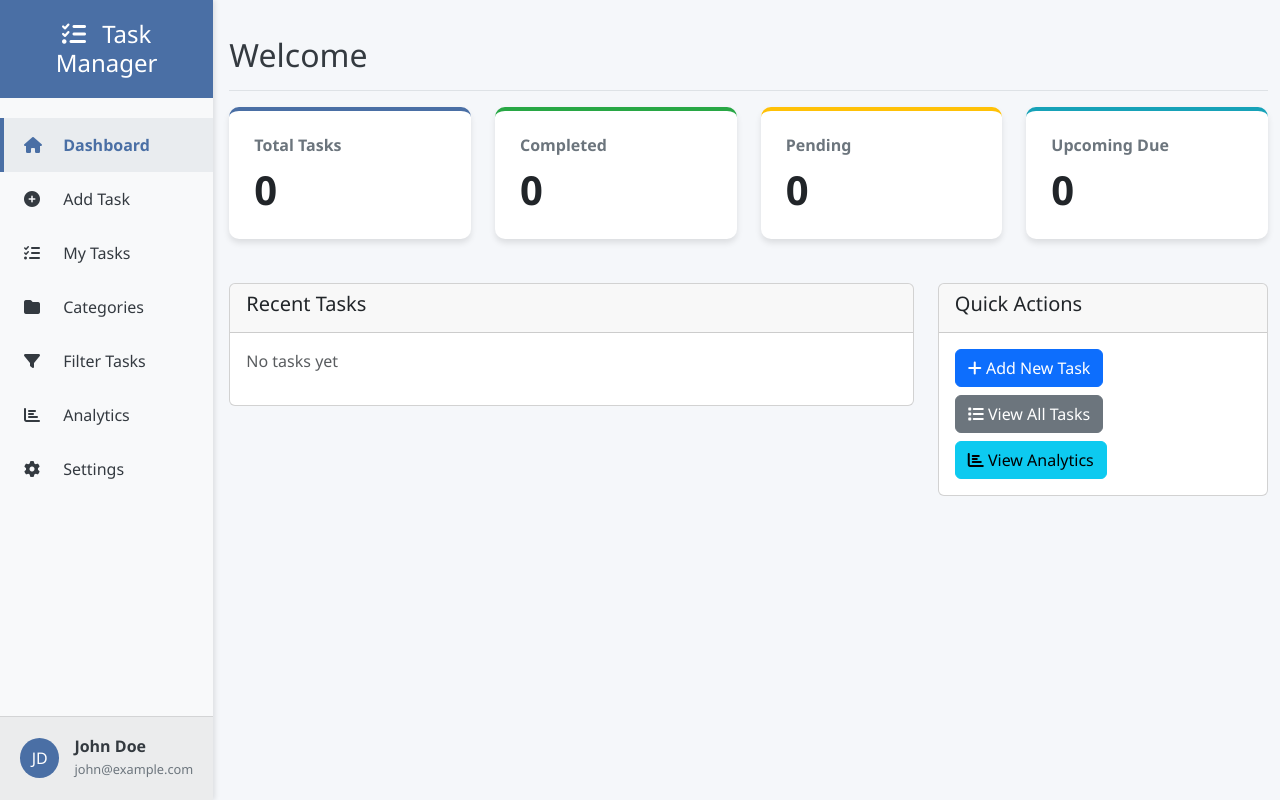
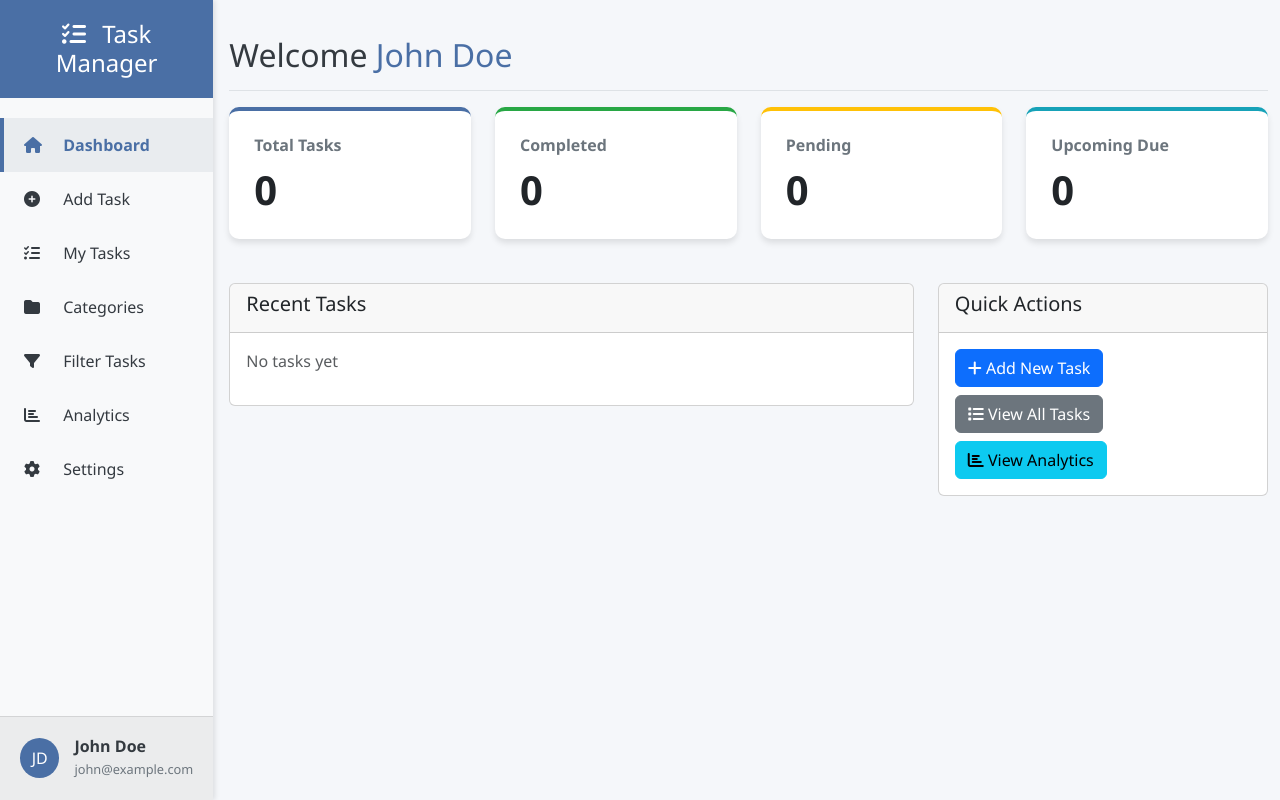
Before and after one commit to Danemiok/Task_Management, a plain HTML site: page pages/homePage.html in a window 1280 px wide. Drawn offline with nearby package versions, Linux system fonts and the light colour scheme.

Commit message:
Update homePage.html

```diff
--- a/pages/homePage.html
+++ b/pages/homePage.html
@@ -15,8 +15,8 @@
     <!-- Custom CSS -->
     <link rel="stylesheet" href="../CSS/main.css">
     <!-- Custom JS -->
+    <script src="https://cdn.jsdelivr.net/npm/chart.js"></script>
     <script src="../JS/addTask.js" defer></script>
-    <script src="https://cdn.jsdelivr.net/npm/chart.js"></script>
 </head>
 
 <body>
@@ -401,7 +401,7 @@
                                     <div class="card-header">
                                         <h5>Task Completion Rate</h5>
                                     </div>
-                                    <div class="card-body">
+                                    <div class="card-body d-flex justify-content-center align-items-center" style="width:280px; height:280px;">
                                         <canvas id="completionChart"></canvas>
                                     </div>
                                 </div>
@@ -437,20 +437,20 @@
                             <div class="col-md-6">
                                 <div class="card">
                                     <div class="card-header">
-                                        <h5>Tasks by Category</h5>
+                                        <h5>Tasks by Priority</h5>
                                     </div>
-                                    <div class="card-body">
-                                        <canvas id="categoryChart"></canvas>
+                                    <div class="card-body d-flex justify-content-center align-items-center">
+                                        <canvas id="priorityChart"></canvas>
                                     </div>
                                 </div>
                             </div>
                             <div class="col-md-6">
                                 <div class="card">
                                     <div class="card-header">
-                                        <h5>Tasks by Priority</h5>
+                                        <h5>Tasks by Category</h5>
                                     </div>
-                                    <div class="card-body">
-                                        <canvas id="priorityChart"></canvas>
+                                    <div class="card-body d-flex justify-content-center align-items-center" style="width:280px; height:280px;">
+                                        <canvas id="categoryChart"></canvas>
                                     </div>
                                 </div>
                             </div>
@@ -611,6 +611,38 @@
 
     <!-- Bootstrap JS -->
     <script src="https://cdn.jsdelivr.net/npm/bootstrap@5.3.2/dist/js/bootstrap.bundle.min.js"></script>
+    <script>
+        document.addEventListener('DOMContentLoaded', function () {
+
+            /* ===============================
+            USER SETUP
+            =============================== */
+            let currentUser = JSON.parse(localStorage.getItem('currentUser'));
+
+
+            if (!currentUser) {
+                currentUser = {
+                    id: 1,
+                    username: 'John Doe',
+                    email: 'john@example.com',
+                    createdAt: new Date().toISOString(),
+                    loginCount: 1
+                };
+                localStorage.setItem('currentUser', JSON.stringify(currentUser));
+            }
+
+            // Update sidebar & welcome text
+            document.getElementById('sidebarUsername').textContent = currentUser.username;
+            document.getElementById('sidebarEmail').textContent = currentUser.email;
+            document.getElementById('welcomeUsername').textContent = currentUser.username;
+            document.getElementById('sidebarAvatar').textContent = getInitials(currentUser.username);
+            function getInitials(name) {
+                return name.split(' ').map(n => n[0].toUpperCase()).join('');
+            }
+
+        });
+
+    </script>
 
 
 </body>
```
